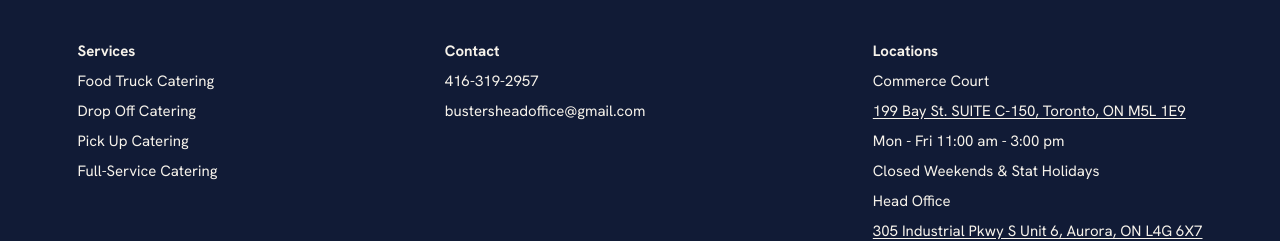
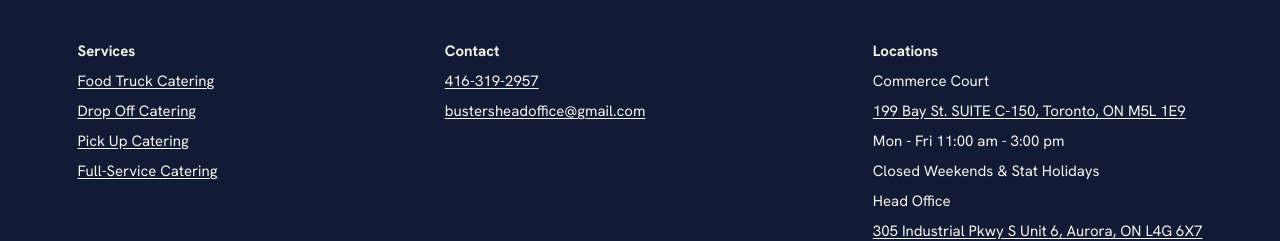
Before and after one commit to aplaino/BSCwebsite, a React (Vite) app in the folder frontend/: page /menus/catering in a window 1280 px wide. Shown: the part 4046-4287 px from the top of the page. Built offline with nearby package versions, Linux system fonts and the light colour scheme; no server answers.

Commit message:
Improve footer links and menu loading

```diff
--- a/frontend/src/components/Footer.tsx
+++ b/frontend/src/components/Footer.tsx
@@ -7,21 +7,21 @@ export default function Footer() {
         <h1 className="font-primary uppercase text-4xl">buster's sea cove</h1>
 
         <section className="w-full flex flex-col gap-10 md:gap-0 md:flex-row justify-between">
-          <div className="w-auto h-full flex flex-col gap-2 font-secondary ">
-            <h2 className=" font-bold">Services</h2>
-            <Link to="/catering">Food Truck Catering</Link>
-            <a href="https://sites.ambassador.ai/?s=busterscommissary">
+          <div className="w-auto h-full flex flex-col gap-2 font-secondary">
+            <h2 className="font-bold">Services</h2>
+            <Link to="/catering" className="underline underline-offset-2 hover:text-beige-secondary transition-colors">Food Truck Catering</Link>
+            <a href="https://sites.ambassador.ai/?s=busterscommissary" target="_blank" rel="noopener noreferrer" className="underline underline-offset-2 hover:text-beige-secondary transition-colors">
               Drop Off Catering
             </a>
-            <a href="https://sites.ambassador.ai/?s=busterscommissary">
+            <a href="https://sites.ambassador.ai/?s=busterscommissary" target="_blank" rel="noopener noreferrer" className="underline underline-offset-2 hover:text-beige-secondary transition-colors">
               Pick Up Catering
             </a>
-            <Link to="/catering">Full-Service Catering</Link>
+            <Link to="/catering" className="underline underline-offset-2 hover:text-beige-secondary transition-colors">Full-Service Catering</Link>
           </div>
           <div className="w-auto h-full flex flex-col gap-2 font-secondary">
-            <h2 className=" font-bold">Contact</h2>
-            <a href="tel:4163192957">416-319-2957</a>
-            <a href="mailto:bustersheadoffice@gmail.com">
+            <h2 className="font-bold">Contact</h2>
+            <a href="tel:4163192957" className="underline underline-offset-2 hover:text-beige-secondary transition-colors">416-319-2957</a>
+            <a href="mailto:bustersheadoffice@gmail.com" className="underline underline-offset-2 hover:text-beige-secondary transition-colors">
               bustersheadoffice@gmail.com
             </a>
           </div>
--- a/frontend/src/pages/Menus.tsx
+++ b/frontend/src/pages/Menus.tsx
@@ -63,6 +63,7 @@ export default function Menus() {
   ]);
   const [menuType, setMenuType] = useState<ValidMenuType>(currentType);
   const [pdfUrl, setPdfUrl] = useState<string | null>(null);
+  const [pdfLoaded, setPdfLoaded] = useState(false);
   const [restaurantSections, setRestaurantSections] = useState<RestaurantMenuSection[]>([]);
   const [restaurantSectionsLoaded, setRestaurantSectionsLoaded] = useState(false);
 
@@ -89,14 +90,22 @@ export default function Menus() {
 
   useEffect(() => {
     window.scrollTo(0, 0);
-    fetchFoodTruckMenu()
-      .then((url) => setPdfUrl(url))
-      .catch(() => setPdfUrl(null));
-    fetchRestaurantMenu()
-      .then((sections) => setRestaurantSections(sections))
-      .catch(() => setRestaurantSections([]))
-      .finally(() => setRestaurantSectionsLoaded(true));
   }, []);
+
+  useEffect(() => {
+    if (menuType === "restaurant" && !restaurantSectionsLoaded) {
+      fetchRestaurantMenu()
+        .then((sections) => setRestaurantSections(sections))
+        .catch(() => setRestaurantSections([]))
+        .finally(() => setRestaurantSectionsLoaded(true));
+    }
+    if (menuType === "foodTruck" && !pdfLoaded) {
+      fetchFoodTruckMenu()
+        .then((url) => setPdfUrl(url))
+        .catch(() => setPdfUrl(null))
+        .finally(() => setPdfLoaded(true));
+    }
+  }, [menuType]);
 
   useEffect(() => {
     setMenuType(currentType);
```
Also changed, not shown: 1 other file (tests, documents, lock files or other folders).
